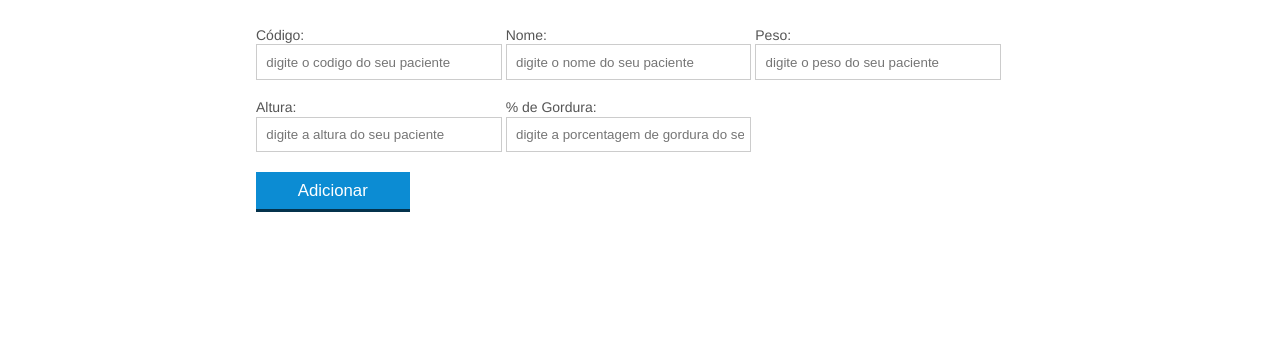
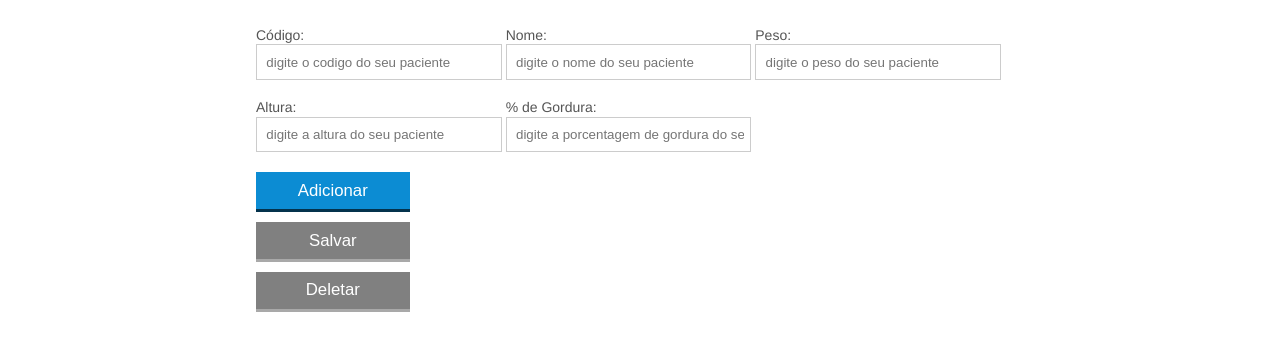
Before and after one commit to mateus-cirino/introducao-javascript, a plain HTML site: page index.html in a window 1280 px wide. Shown: the part 438-788 px from the top of the page. Drawn offline with Linux system fonts and the light colour scheme.

Commit message:
adicao dos botoes de deletar e salvar

```diff
--- a/index.html
+++ b/index.html
@@ -108,10 +108,13 @@
 				</div>
 
 				<button id="adicionar-paciente" class="botao bto-principal">Adicionar</button>
+				<button id="salvar-paciente" class="botao bto-salvar" disabled>Salvar</button>
+				<button id="deletar-paciente" class="botao bto-deletar" disabled>Deletar</button>
 			</form>
 		</section>
 	</main>
 
+	<script src="./js/editar-paciente.js"></script>
 	<script src="./js/verificacao.js"></script>
 	<script src="./js/validacao.js"></script>
 	<script src="./js/calcula-imc.js"></script>
```
